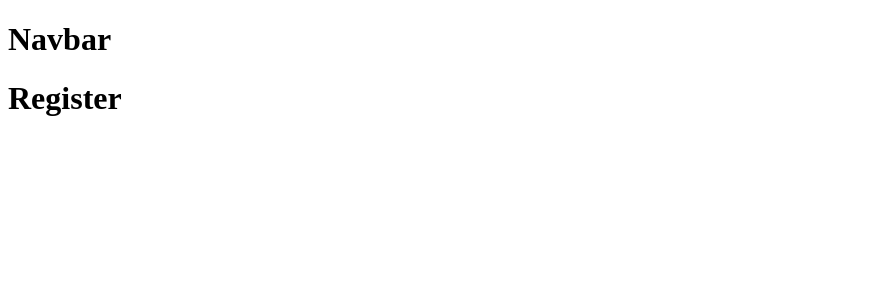
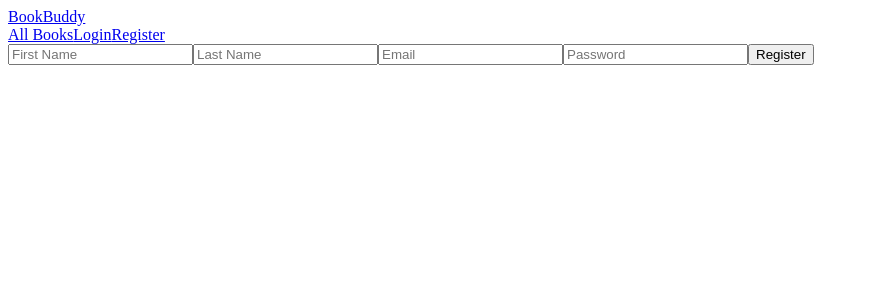
Before and after one commit to elvisEspinozaN/Book-Buddy, a React (Vite) app: page /register in a window 1280 px wide. Shown: the top 300 px of the page, without its empty margins (0-869 px from the left). Built offline with nearby package versions, Linux system fonts and the light colour scheme.

Commit message:
implement user login and registration

```diff
--- a/src/App.jsx
+++ b/src/App.jsx
@@ -8,6 +8,8 @@ import Login from "./components/Login";
 import Register from "./components/Register";
 import { Provider } from "react-redux";
 import store from "./app/store";
+import { PrivateRoute } from "./components/PrivateRoute";
+import Account from "./components/Account";
 
 function App() {
   return (
@@ -20,6 +22,14 @@ function App() {
           <Route path="/books/:id" element={<SingleBook />} />
           <Route path="/login" element={<Login />} />
           <Route path="/register" element={<Register />} />
+          <Route
+            path="/account"
+            element={
+              <PrivateRoute>
+                <Account />
+              </PrivateRoute>
+            }
+          />
         </Routes>
       </div>
     </Provider>
--- a/src/app/apiSlice.js
+++ b/src/app/apiSlice.js
@@ -3,6 +3,17 @@ import { createApi, fetchBaseQuery } from "@reduxjs/toolkit/query/react";
 const apiSlice = createApi({
   baseQuery: fetchBaseQuery({
     baseUrl: "https://fsa-book-buddy-b6e748d1380d.herokuapp.com/api",
+    validateStatus: (response) =>
+      response.status >= 200 && response.status < 300,
+    prepareHeaders: (headers, { getState }) => {
+      // token from authslice
+      const token = getState().auth.token;
+      if (token) {
+        // attaching token to authorization header
+        headers.set("Authorization", `Bearer ${token}`);
+      }
+      return headers;
+    },
   }),
   // for cache invalidaiton
   tagTypes: ["Books"],
--- /dev/null
+++ b/src/app/authSlice.js
@@ -0,0 +1,39 @@
+import { createSlice } from "@reduxjs/toolkit";
+import apiSlice from "./apiSlice";
+
+const initialState = {
+  // fetch token from localStorage
+  token: localStorage.getItem("token") || null,
+  user: null,
+};
+
+const authSlice = createSlice({
+  name: "auth",
+  initialState,
+  reducers: {
+    setCredentials: (state, action) => {
+      // saving token from payloaf to state
+      state.token = action.payload.token;
+      localStorage.setItem("token", action.payload.token);
+    },
+    logout: (state) => {
+      state.token = null;
+      state.user = null;
+      localStorage.removeItem("token");
+    },
+    // setting user object
+    setUser: (state, action) => {
+      state.user = action.payload;
+    },
+  },
+  extraReducers: (builder) => {
+    builder.addMatcher(apiSlice.endpoints.getMe.matchRejected, (state) => {
+      state.token = null;
+      state.user = null;
+      localStorage.removeItem("token");
+    });
+  },
+});
+
+export const { setCredentials, logout, setUser } = authSlice.actions;
+export default authSlice.reducer;
--- a/src/app/store.js
+++ b/src/app/store.js
@@ -1,9 +1,11 @@
 import { configureStore } from "@reduxjs/toolkit";
 import apiSlice from "./apiSlice";
+import authReducer from "./authSlice";
 
 const store = configureStore({
   reducer: {
     [apiSlice.reducerPath]: apiSlice.reducer,
+    auth: authReducer,
   },
 
   middleware: (getDefaultMiddleware) =>
--- /dev/null
+++ b/src/app/userApi.js
@@ -0,0 +1,26 @@
+import apiSlice from "./apiSlice";
+
+export const userApi = apiSlice.injectEndpoints({
+  endpoints: (builder) => ({
+    register: builder.mutation({
+      query: (body) => ({
+        url: "/users/register",
+        method: "POST",
+        body,
+      }),
+    }),
+    login: builder.mutation({
+      query: (body) => ({
+        url: "/users/login",
+        method: "POST",
+        body,
+      }),
+    }),
+    getMe: builder.query({
+      query: () => "/users/me",
+      transformResponse: (response) => response,
+    }),
+  }),
+});
+
+export const { useRegisterMutation, useLoginMutation, useGetMeQuery } = userApi;
--- /dev/null
+++ b/src/components/Account.jsx
@@ -0,0 +1,24 @@
+import { useGetMeQuery } from "../app/userApi";
+
+function Account() {
+  const { data, isLoading } = useGetMeQuery();
+  if (isLoading) {
+    return (
+      <div>
+        <p>Loading...</p>
+      </div>
+    );
+  }
+
+  return (
+    <div>
+      <h2>
+        {data.firstname} {data.lastname}
+      </h2>
+      <p>Email: {data.email}</p>
+      <h3>Your Books</h3>
+    </div>
+  );
+}
+
+export default Account;
--- a/src/components/BookList.jsx
+++ b/src/components/BookList.jsx
@@ -1,6 +1,5 @@
 import { Link } from "react-router-dom";
 import { useGetBooksQuery } from "../app/bookApiSlice";
-import SingleBook from "./SingleBook";
 
 function BookList() {
   // fetching books
--- a/src/components/Home.jsx
+++ b/src/components/Home.jsx
@@ -1,7 +1,16 @@
+import { Link } from "react-router-dom";
+
 function Home() {
   return (
     <div>
-      <h1>Home</h1>
+      <h1>Welcome to BookBuddy</h1>
+      <p>
+        Explore our collection of books or create an account to start borrowing!
+      </p>
+      <div>
+        <Link to="/books">Browse Books</Link>
+        <Link to="/register">Join Now</Link>
+      </div>
     </div>
   );
 }
--- a/src/components/Login.jsx
+++ b/src/components/Login.jsx
@@ -1,8 +1,48 @@
+import { useState } from "react";
+import { useLoginMutation } from "../app/userApi";
+import { useDispatch } from "react-redux";
+import { setCredentials, setUser } from "../app/authSlice";
+import { useNavigate } from "react-router-dom";
+
 function Login() {
+  const [email, setEmail] = useState("");
+  const [password, setPassword] = useState("");
+  const [error, setError] = useState(null);
+  const [login] = useLoginMutation();
+  const dispatch = useDispatch();
+  const navigate = useNavigate();
+
+  const handleSubmit = async (e) => {
+    e.preventDefault();
+    try {
+      const response = await login({ email, password }).unwrap();
+      dispatch(setCredentials({ token: response.token }));
+      // sends user info
+      dispatch(setUser(response.user));
+      navigate("/account");
+    } catch (E) {
+      console.error("Login Failed", E);
+      setError(E.data?.message || "Login failed");
+    }
+  };
+
   return (
-    <div>
-      <h1>Login</h1>
-    </div>
+    <form onSubmit={handleSubmit}>
+      {error && <div>{error}</div>}
+      <input
+        type="email"
+        value={email}
+        onChange={(e) => setEmail(e.target.value)}
+        placeholder="Email"
+      />
+      <input
+        type="password"
+        value={password}
+        onChange={(e) => setPassword(e.target.value)}
+        placeholder="Password"
+      />
+      <button type="submit">Login</button>
+    </form>
   );
 }
 
--- a/src/components/Navbar.jsx
+++ b/src/components/Navbar.jsx
@@ -1,8 +1,32 @@
+import { useDispatch, useSelector } from "react-redux";
+import { Link } from "react-router-dom";
+import { logout } from "../app/authSlice";
+
 function Navbar() {
+  const { token } = useSelector((state) => state.auth);
+  const dispatch = useDispatch();
+
   return (
-    <div>
-      <h1>Navbar</h1>
-    </div>
+    <nav>
+      <div>
+        <Link to="/">BookBuddy</Link>
+        {/* Main navigation links */}
+        <div>
+          <Link to="/books">All Books</Link>
+          {token ? (
+            <>
+              <Link to="/account">Account</Link>
+              <button onClick={() => dispatch(logout())}>Logout</button>
+            </>
+          ) : (
+            <>
+              <Link to="/login">Login</Link>
+              <Link to="/register">Register</Link>
+            </>
+          )}
+        </div>
+      </div>
+    </nav>
   );
 }
 
--- /dev/null
+++ b/src/components/PrivateRoute.jsx
@@ -0,0 +1,7 @@
+import { useSelector } from "react-redux";
+import { Navigate } from "react-router-dom";
+
+export const PrivateRoute = ({ children }) => {
+  const { token } = useSelector((state) => state.auth);
+  return token ? children : <Navigate to="/login" />;
+};
--- a/src/components/Register.jsx
+++ b/src/components/Register.jsx
@@ -1,8 +1,64 @@
+import { useState } from "react";
+import { useRegisterMutation } from "../app/userApi";
+import { useDispatch } from "react-redux";
+import { useNavigate } from "react-router-dom";
+import { setCredentials } from "../app/authSlice";
+
 function Register() {
+  const [formData, setFormData] = useState({
+    firstname: "",
+    lastname: "",
+    email: "",
+    password: "",
+  });
+  const [register] = useRegisterMutation();
+  const dispatch = useDispatch();
+  const navigate = useNavigate();
+
+  const handleSubmit = async (e) => {
+    e.preventDefault();
+    try {
+      const response = await register(formData).unwrap();
+      dispatch(
+        setCredentials({
+          token: response.token,
+          user: response.user,
+        })
+      );
+      navigate("/account");
+    } catch (E) {
+      console.error("Registration failed", E);
+    }
+  };
+
   return (
-    <div>
-      <h1>Register</h1>
-    </div>
+    <form onSubmit={handleSubmit}>
+      <input
+        placeholder="First Name"
+        value={formData.firstname}
+        onChange={(e) =>
+          setFormData({ ...formData, firstname: e.target.value })
+        }
+      />
+      <input
+        placeholder="Last Name"
+        value={formData.lastname}
+        onChange={(e) => setFormData({ ...formData, lastname: e.target.value })}
+      />
+      <input
+        type="email"
+        placeholder="Email"
+        value={formData.email}
+        onChange={(e) => setFormData({ ...formData, email: e.target.value })}
+      />
+      <input
+        type="password"
+        placeholder="Password"
+        value={formData.password}
+        onChange={(e) => setFormData({ ...formData, password: e.target.value })}
+      />
+      <button type="submit">Register</button>
+    </form>
   );
 }
 
```
